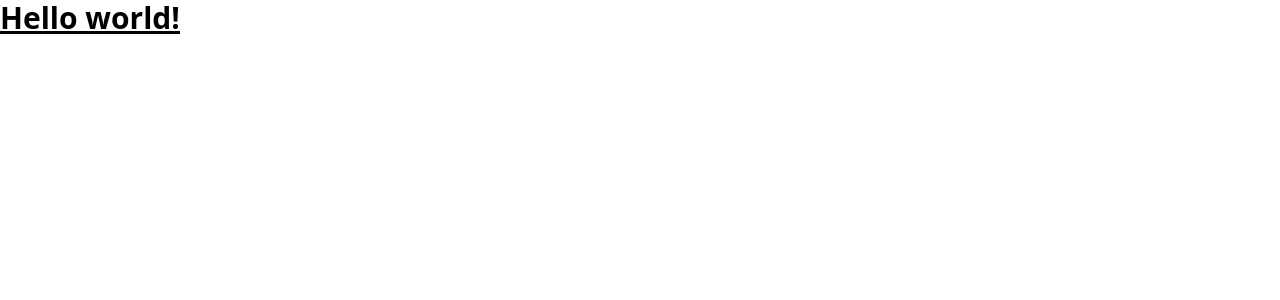
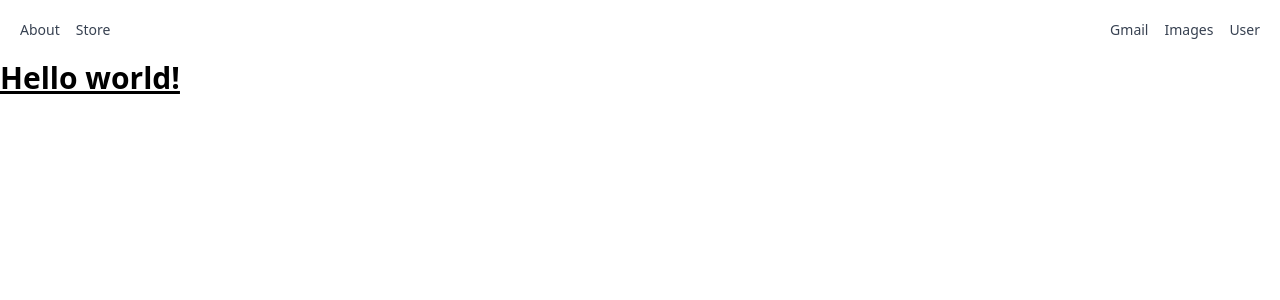
Before and after one commit to srhimel/google-clone, a Next.js app: page / in a window 1280 px wide. Shown: the top 300 px of the page. Built offline with nearby package versions, Linux system fonts and the light colour scheme.

Commit message:
added header section

```diff
--- /dev/null
+++ b/components/Header.js
@@ -0,0 +1,19 @@
+import User from "./User"
+
+const Header = () => {
+  return (
+    <header className="flex justify-between p-5 text-sm text-gray-700">
+      <div className="flex space-x-4 items-center">
+        <p className="link">About</p>
+        <p className="link">Store</p>
+      </div>
+      <div className="flex space-x-4 items-center">
+        <p className="link">Gmail</p>
+        <p className="link">Images</p>
+        <User />
+      </div>
+    </header>
+  )
+}
+
+export default Header
--- /dev/null
+++ b/components/User.js
@@ -0,0 +1,3 @@
+export default function User() {
+  return <div>User</div>
+}
--- a/pages/index.js
+++ b/pages/index.js
@@ -1,4 +1,5 @@
 import Head from "next/head"
+import Header from "../components/Header"
 
 export default function Home() {
   return (
@@ -8,7 +9,7 @@ export default function Home() {
         <meta name="description" content="Generated by create next app" />
         <link rel="icon" href="/favicon.ico" />
       </Head>
-
+      <Header />
       <main>
         <h1 className="text-3xl font-bold underline">Hello world!</h1>
       </main>
--- a/styles/globals.css
+++ b/styles/globals.css
@@ -1,3 +1,9 @@
 @tailwind base;
 @tailwind components;
 @tailwind utilities;
+
+@layer components {
+  .link {
+    @apply hover:underline cursor-pointer;
+  }
+}
```
